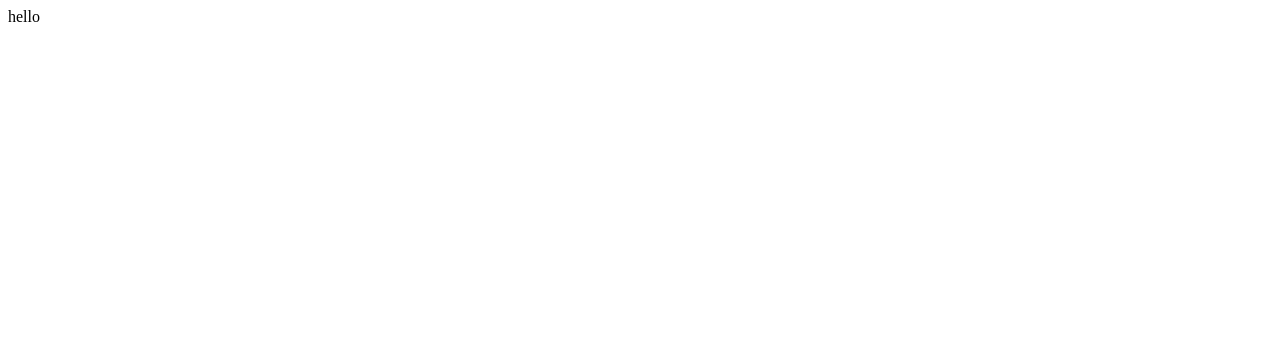
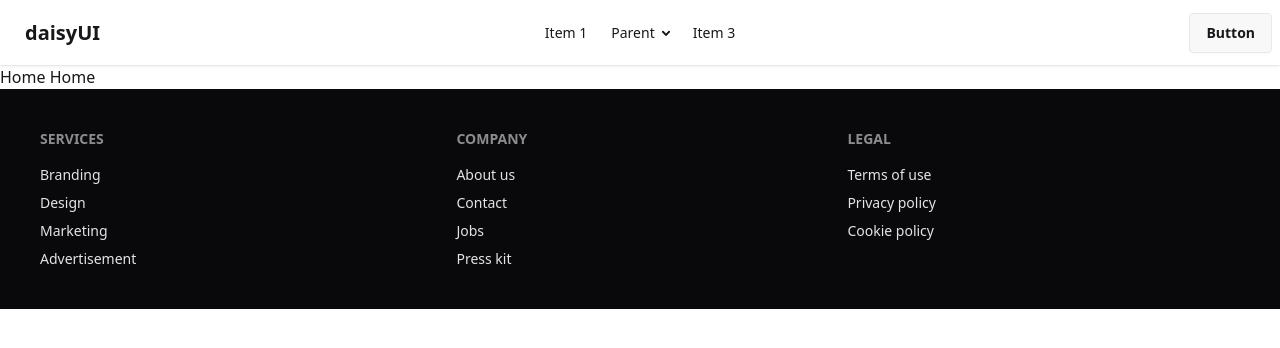
Before and after one commit to aminul351/job_portal_client, a React (Vite) app: page / in a window 1280 px wide. Shown: the top 348 px of the page. Built offline with nearby package versions, Linux system fonts and the light colour scheme.

Commit message:
tailwind daisy ui installation

```diff
--- a/package.json
+++ b/package.json
@@ -13,6 +13,7 @@
     "@tailwindcss/vite": "^4.1.17",
     "react": "^19.1.1",
     "react-dom": "^19.1.1",
+    "react-router": "^7.9.5",
     "tailwindcss": "^4.1.17"
   },
   "devDependencies": {
--- a/src/App.css
+++ /dev/null
@@ -1,2 +0,0 @@
-@import "tailwindcss";
-/* @plugin "daisyui"; */
--- a/src/index.css
+++ b/src/index.css
@@ -0,0 +1,2 @@
+@import "tailwindcss";
+@plugin "daisyui";
--- /dev/null
+++ b/src/layouts/RootLayout.jsx
@@ -0,0 +1,16 @@
+import React from 'react';
+import { Outlet } from 'react-router';
+import Navbar from '../shared/Navbar';
+import Footer from '../shared/footer';
+
+const RootLayout = () => {
+    return (
+        <div>
+            <Navbar/>
+            <Outlet/>
+            <Footer/>
+        </div>
+    );
+};
+
+export default RootLayout;
--- a/src/main.jsx
+++ b/src/main.jsx
@@ -2,10 +2,11 @@
 import { StrictMode } from 'react'
 import { createRoot } from 'react-dom/client'
 import './index.css'
-import App from './App.jsx'
+import router from './router/router.jsx';
+import { RouterProvider } from 'react-router';
 
 createRoot(document.getElementById('root')).render(
   <StrictMode>
-    <App />
+    <RouterProvider router={router} />
   </StrictMode>,
 )
--- /dev/null
+++ b/src/pages/Home/Home.jsx
@@ -0,0 +1,12 @@
+import React from 'react';
+
+const Home = () => {
+    return (
+        <div>
+            Home
+Home
+        </div>
+    );
+};
+
+export default Home;
--- /dev/null
+++ b/src/router/router.jsx
@@ -0,0 +1,19 @@
+import React from 'react';
+import { createBrowserRouter } from "react-router";
+import RootLayout from '../layouts/RootLayout';
+import Home from '../pages/Home/Home';
+
+const router = createBrowserRouter([
+  {
+    path: "/",
+    element: <RootLayout/>,
+    children : [
+        {
+            index : true,
+            element : <Home/>
+        }
+    ]
+  },
+]);
+
+export default router;
--- /dev/null
+++ b/src/shared/Footer.jsx
@@ -0,0 +1,32 @@
+import React from 'react';
+
+const Footer = () => {
+    return (
+        <div>
+            <footer className="footer sm:footer-horizontal bg-neutral text-neutral-content p-10">
+  <nav>
+    <h6 className="footer-title">Services</h6>
+    <a className="link link-hover">Branding</a>
+    <a className="link link-hover">Design</a>
+    <a className="link link-hover">Marketing</a>
+    <a className="link link-hover">Advertisement</a>
+  </nav>
+  <nav>
+    <h6 className="footer-title">Company</h6>
+    <a className="link link-hover">About us</a>
+    <a className="link link-hover">Contact</a>
+    <a className="link link-hover">Jobs</a>
+    <a className="link link-hover">Press kit</a>
+  </nav>
+  <nav>
+    <h6 className="footer-title">Legal</h6>
+    <a className="link link-hover">Terms of use</a>
+    <a className="link link-hover">Privacy policy</a>
+    <a className="link link-hover">Cookie policy</a>
+  </nav>
+</footer>
+        </div>
+    );
+};
+
+export default Footer;
--- /dev/null
+++ b/src/shared/Navbar.jsx
@@ -0,0 +1,49 @@
+import React from 'react';
+
+const Navbar = () => {
+    return (
+       <div className="navbar bg-base-100 shadow-sm">
+  <div className="navbar-start">
+    <div className="dropdown">
+      <div tabIndex={0} role="button" className="btn btn-ghost lg:hidden">
+        <svg xmlns="http://www.w3.org/2000/svg" className="h-5 w-5" fill="none" viewBox="0 0 24 24" stroke="currentColor"> <path strokeLinecap="round" strokeLinejoin="round" strokeWidth="2" d="M4 6h16M4 12h8m-8 6h16" /> </svg>
+      </div>
+      <ul
+        tabIndex="-1"
+        className="menu menu-sm dropdown-content bg-base-100 rounded-box z-1 mt-3 w-52 p-2 shadow">
+        <li><a>Item 1</a></li>
+        <li>
+          <a>Parent</a>
+          <ul className="p-2">
+            <li><a>Submenu 1</a></li>
+            <li><a>Submenu 2</a></li>
+          </ul>
+        </li>
+        <li><a>Item 3</a></li>
+      </ul>
+    </div>
+    <a className="btn btn-ghost text-xl">daisyUI</a>
+  </div>
+  <div className="navbar-center hidden lg:flex">
+    <ul className="menu menu-horizontal px-1">
+      <li><a>Item 1</a></li>
+      <li>
+        <details>
+          <summary>Parent</summary>
+          <ul className="p-2">
+            <li><a>Submenu 1</a></li>
+            <li><a>Submenu 2</a></li>
+          </ul>
+        </details>
+      </li>
+      <li><a>Item 3</a></li>
+    </ul>
+  </div>
+  <div className="navbar-end">
+    <a className="btn">Button</a>
+  </div>
+</div>
+    );
+};
+
+export default Navbar;
```
Also changed, not shown: 1 other file (tests, documents, lock files or other folders).
